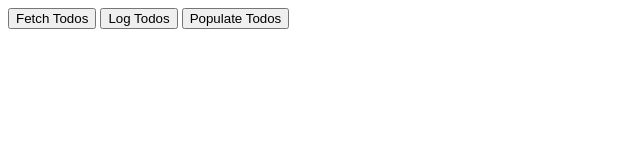
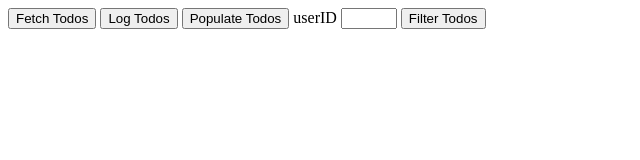
Before and after one commit to Karizmaflores/TodoList, a plain HTML site: page index.html in a window 1280 px wide. Shown: the whole page, without its empty margins (0-640 px from the left). Drawn offline with Linux system fonts and the light colour scheme.

Commit message:
filtering

```diff
--- a/index.html
+++ b/index.html
@@ -11,6 +11,9 @@
   <button onclick="fetchTodos()">Fetch Todos</button>
   <button onclick="logTodos()">Log Todos</button>
   <button onclick="populateTodos()">Populate Todos</button>
+  <label for="userId">userID</label>
+  <input type="number" name="userId" id="userId" min="1" max="10" >
+  <button onclick="todoFilter()" >Filter Todos</button>
   <ol id="todo-list">
   <!-- LIs will go here -->
   </ol>
--- a/todo.js
+++ b/todo.js
@@ -56,18 +56,43 @@
     let list = document.getElementById("todo-list");
 
     for (let index = 0; index < arrayOfTodos.length; index ++){
-        let li = document.createElement("li");
-        const text = document.createTextNode(arrayOfTodos[1]);
+      let todo = arrayOfTodos[index]
+      let li = document.createElement("li");
+        const text = document.createTextNode(todo.title);
         list.appendChild(text);
         document.getElementById('todo-list').appendChild(li);
     }
+  }
 
 
-    let firstUser = arrayOfTodos[0]
-    console.log('firstUser', firstUser.userId)
+  const todoFilter = () => {
 
-    for (let index = 0; index < arrayOfTodos.length; index ++){
-        const todo =  arrayOfTodos[index];
-        console.log('todo:', todo)
+
+    let userId = document.getElementById("userId").value;
+
+    let filtered = arrayOfTodos.filter((todo) => {
+      if (todo.userId === parseInt(userId)){
+        return todo
+      }
+    })
+    console.log(filtered)
+    let list = document.getElementById("todo-list");
+      for (let index = 0; index < filtered.length; index ++){
+        let todo = filtered[index]
+        let li = document.createElement("li");
+          const text = document.createTextNode(todo.title);
+          list.appendChild(text);
+          document.getElementById('todo-list').appendChild(li);
     }
   }
+
+
+
+
+    // let firstUser = arrayOfTodos[0]
+    // console.log('firstUser', firstUser.userId)
+
+    // for (let index = 0; index < arrayOfTodos.length; index ++){
+    //     const todo =  arrayOfTodos[index];
+    //     console.log('todo:', todo)
+    // }
```
